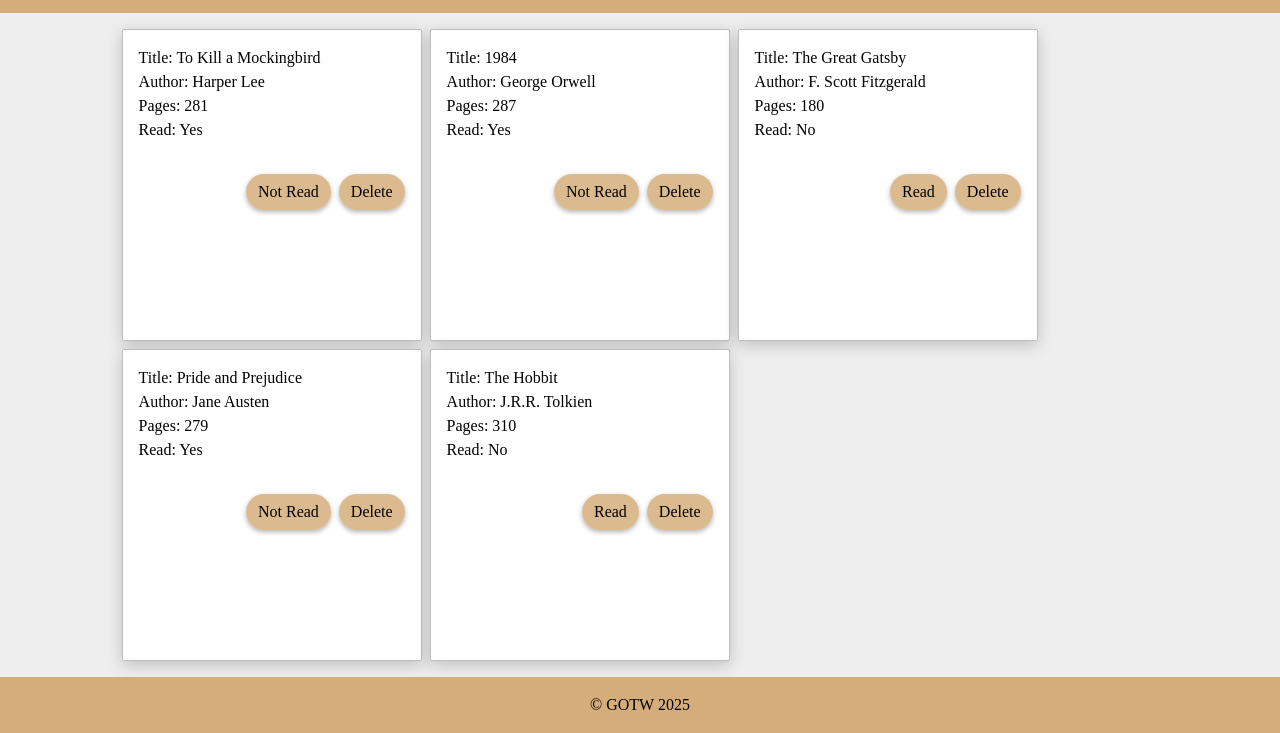
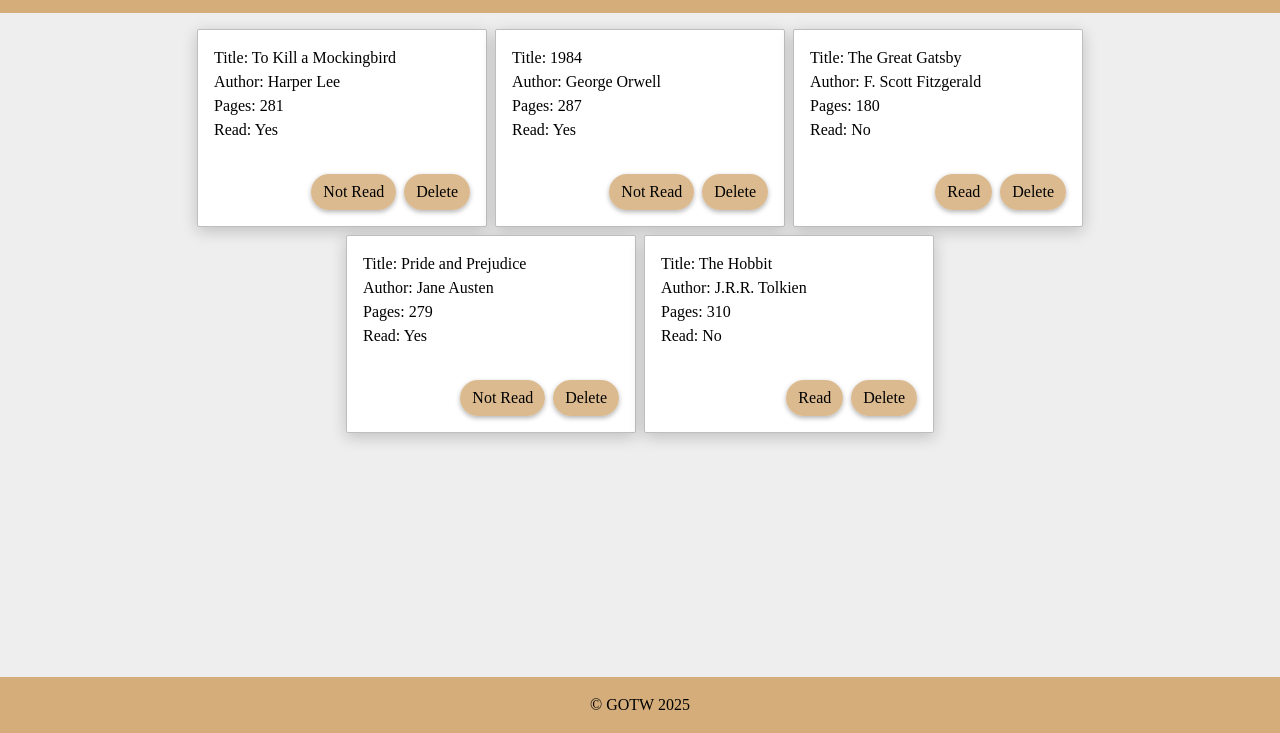
Before and after one commit to G-O-T-W/library-app, a plain HTML site: page index.html in a window 1280 px wide. Shown: the part 67-800 px from the top of the page. Drawn offline with Linux system fonts and the light colour scheme.

Commit message:
Fix: Alignment of Cards during overflow

```diff
--- a/index.html
+++ b/index.html
@@ -16,8 +16,8 @@
         <div class="library-container">
             <div class="cards-container"></div>
         </div>
-        <div class="footer">&copy; GOTW 2025</div>
     </div>
+    <div class="footer">&copy; GOTW 2025</div>
     <dialog>
         <div class="top-bar">
             <h2>Add Book</h2>
@@ -51,6 +51,5 @@
               </form>
         </div>
     </dialog>
-
 </body>
 </html>
--- a/styles.css
+++ b/styles.css
@@ -46,6 +46,20 @@
     isolation: isolate;
   }
 
+  body {
+    min-height: 100vh;
+    display: flex;
+    flex-direction: column;
+    overflow-y: scroll;
+  }
+
+  .main-container {
+    flex: 1;
+    display: flex;
+    flex-direction: column;
+    background-color: rgb(238, 238, 238);
+  }
+
   .header {
     background-color: rgb(212, 173, 122);
     padding: 16px;
@@ -54,34 +68,19 @@
     align-items: center;
   }
 
-  .addBtn:hover {
-    cursor: pointer;
-  }
-
-  .main-container {
-    display: flex;
-    flex-direction: column;
-    min-height: 100vh;
-  }
-
-  .library-container {
-    flex: 1;
-    display: flex;
-    background-color: rgb(238, 238, 238);
-  }
-
   .cards-container {
     width: 81%;
     margin: 16px auto;
     display: flex;
     flex-wrap: wrap;
+    justify-content:center;
     gap: 8px;
   }
 
   .card {
     background-color: rgb(255, 255, 255);
     padding: 16px;
-    width: 300px;
+    width: 290px;
     border: 1px solid rgb(190, 190, 190);
     border-radius: 2px;
     box-shadow: 0 4px 16px rgba(0, 0, 0, 0.2)
@@ -115,6 +114,10 @@
 
   dialog::backdrop {
     background: rgba(0, 0, 0, 0.5);
+  }
+
+  .addBtn:hover {
+    cursor: pointer;
   }
 
   .closeBtn {
```
